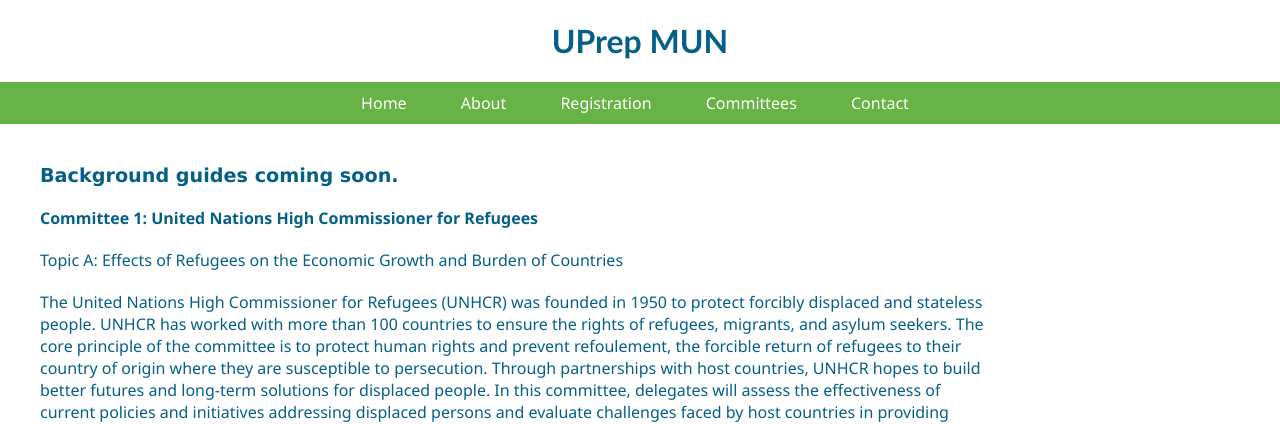
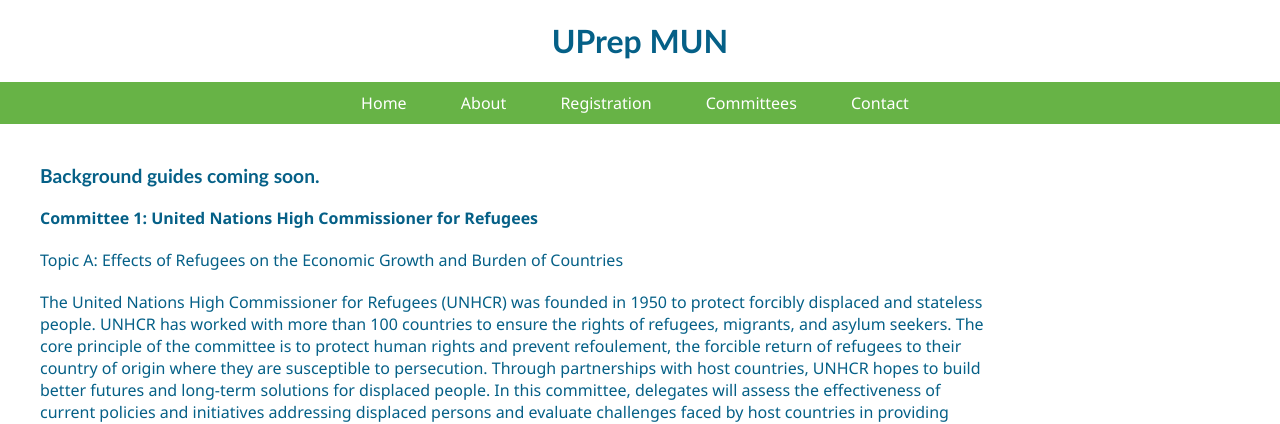
Before and after one commit to AnoushaMukherjee/UPrepMUN-website, a Flask app: page /templates/committees in a window 1280 px wide. Shown: the top 424 px of the page. Run offline with Flask 3, Linux system fonts and the light colour scheme.

Commit message:
Update committees.html

```diff
--- a/templates/committees.html
+++ b/templates/committees.html
@@ -17,7 +17,7 @@
         color: rgb(5, 96, 135);
         font-size: larger;
         font-style: normal;
-        font-family: Verdana, Tahoma, sans-serif;
+        font-family: 'Trebuchet MS', 'Lucida Sans Unicode', 'Lucida Grande', 'Lucida Sans', Arial, sans-serif;
         text-align: left;
         margin-top: -160px;
         margin-bottom: 0px;
```
